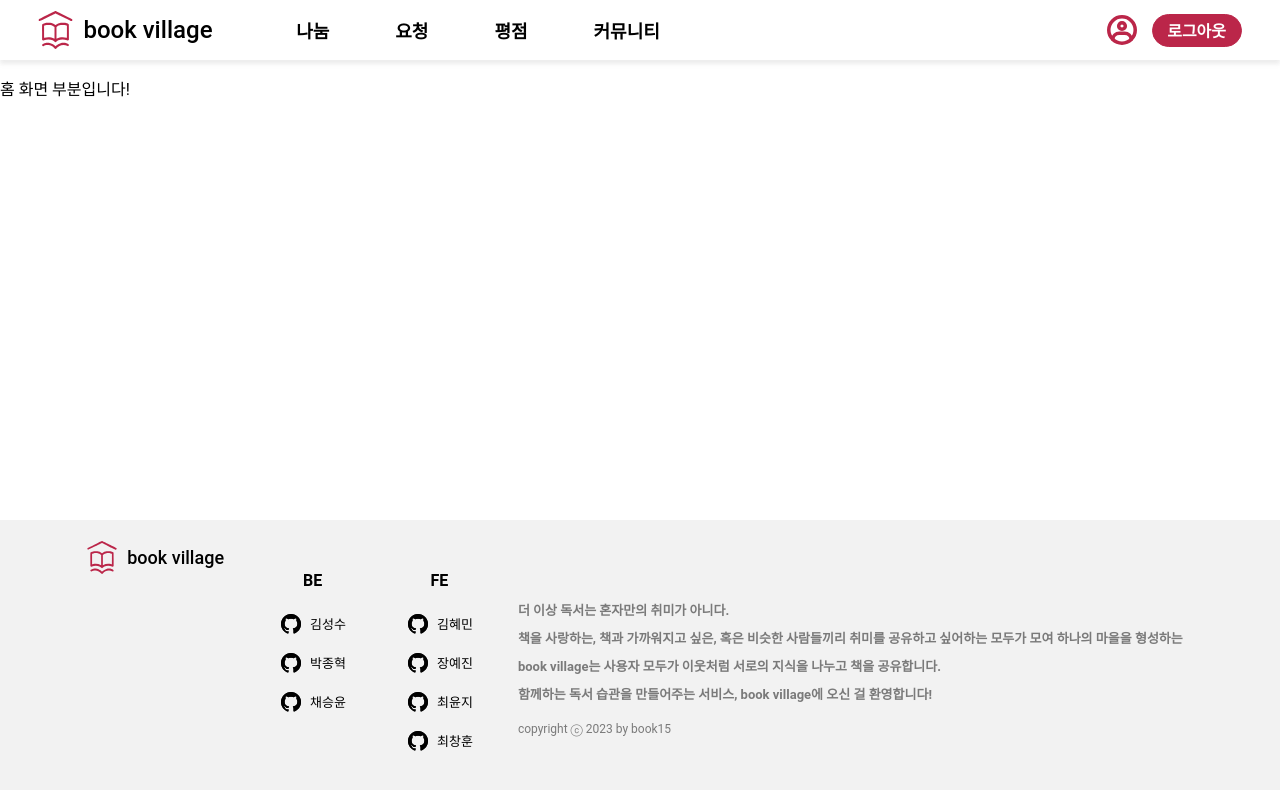
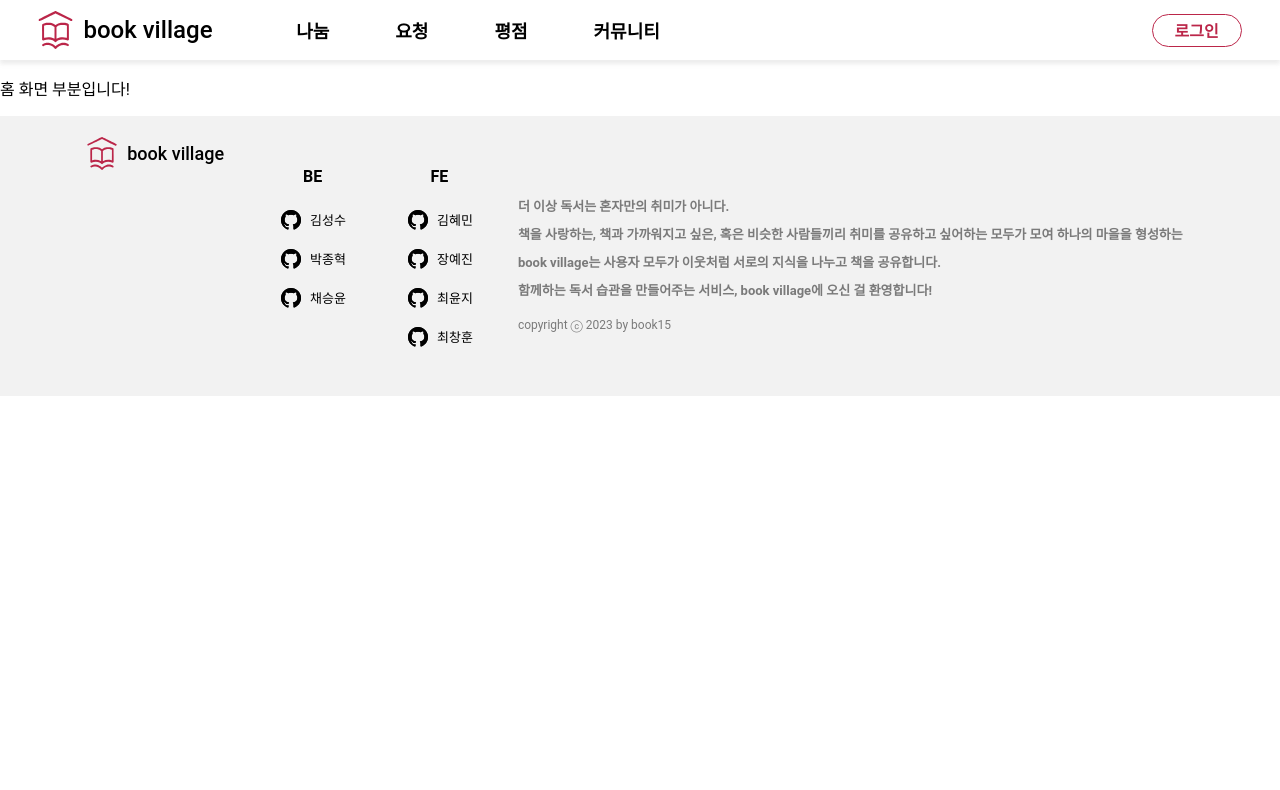
Before and after one commit to codestates-seb/seb41_main_015, a React (Create React App) app in the folder client/: page / in a window 1280 px wide. Shown: the top 790 px of the page. Built offline with nearby package versions, Linux system fonts and the light colour scheme.

Commit message:
design/feat/fe/header: 디자인 추가 구현

```diff
--- a/client/src/components/Footer.js
+++ b/client/src/components/Footer.js
@@ -9,7 +9,6 @@ const StyledFooter = styled.footer`
   background-color: #f2f2f2;
   display: flex;
   flex-flow: row wrap;
-  position: fixed;
   bottom: 0;
   justify-content: center;
 
--- a/client/src/components/Header.js
+++ b/client/src/components/Header.js
@@ -13,7 +13,9 @@ const StyledHeader = styled.header`
   align-items: center;
   box-shadow: 0px 4px 4px 0px #b9b9b940;
   background-color: #ffffff;
-  /* position: fixed; */
+  position: sticky;
+  top: 0;
+  z-index: 2;
 `;
 
 const SHeaderLogo = styled.a`
@@ -38,21 +40,24 @@ const SNavContainer = styled.ol`
   display: flex;
   flex-direction: row;
   justify-content: center;
+  text-align: center;
   padding: 0;
   position: fixed;
   left: 20%;
   .olItem {
-    padding: 5px 33px;
+    margin: 5px 33px;
     font-size: 18px;
     font-weight: 600;
+    :focus {
+      border-bottom: 3px solid #bb2649;
+    }
   }
 
   @media screen and (max-width: 930px) {
     position: fixed;
     left: 11%;
-
     .olItem {
-      padding: 5px 10px;
+      margin: 5px 10px;
       font-size: 15px;
       font-weight: 600;
       display: flex;
@@ -61,37 +66,34 @@ const SNavContainer = styled.ol`
 `;
 
 // 로그인
-// const SLoginBtn = styled.button`
-//   width: 90px;
-//   height: 33px;
-//   font-size: 16px;
-//   font-weight: 600;
-//   color: #bb2649;
-//   border: 1px solid #bb2649;
-//   border-radius: 20px;
-//   position: fixed;
-//   right: 3%;
-//   :hover {
-//     color: #ffffff;
-//     background-color: #bb2649;
-//   }
-// `;
+const SLoginBtn = styled.button`
+  width: 90px;
+  height: 33px;
+  font-size: 16px;
+  font-weight: 600;
+  color: #bb2649;
+  border: 1px solid #bb2649;
+  border-radius: 20px;
+  position: fixed;
+  right: 3%;
+  :hover {
+    color: #ffffff;
+    background-color: #bb2649;
+  }
+`;
 
 // 로그아웃
 const SLogout = styled.div`
   display: flex;
   align-items: center;
-  align-items: center;
   position: fixed;
   right: 3%;
-  @media screen and (max-width: 550px) {
-    .mypage {
-      display: none;
-    }
-  }
   .mypage {
     display: flex;
     margin-right: 15px;
+    @media screen and (max-width: 550px) {
+      display: none;
+    }
   }
 `;
 
@@ -139,19 +141,22 @@ const Header = () => {
           커뮤니티
         </Link>
       </SNavContainer>
-      {/* 로그인 */}
-      {/* <SLoginBtn onClick={handleOpenModal}>로그인</SLoginBtn>
+      {!sessionStorage.getItem('accessToken') ? (
+        <>
+          <SLoginBtn onClick={handleOpenModal}>로그인</SLoginBtn>
           <LoginModal
             isModalOpen={isModalOpen}
             handleCloseModal={handleCloseModal}
-      /> */}
-      {/* 로그아웃 */}
+          />
+        </>
+      ) : (
         <SLogout>
           <Link to="/mypage">
             <img src={mypage} alt="mypage" className="mypage" />
           </Link>
           <SLogoutBtn>로그아웃</SLogoutBtn>
         </SLogout>
+      )}
     </StyledHeader>
   );
 };
```
Lines whose indentation alone changed are shown as unchanged.
